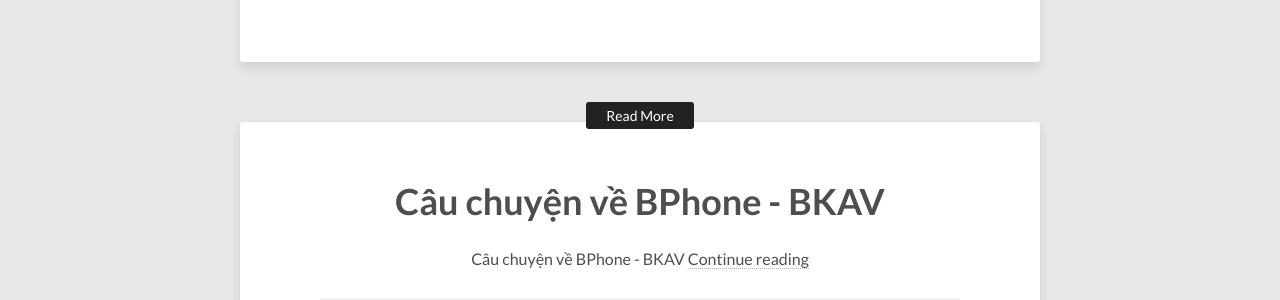
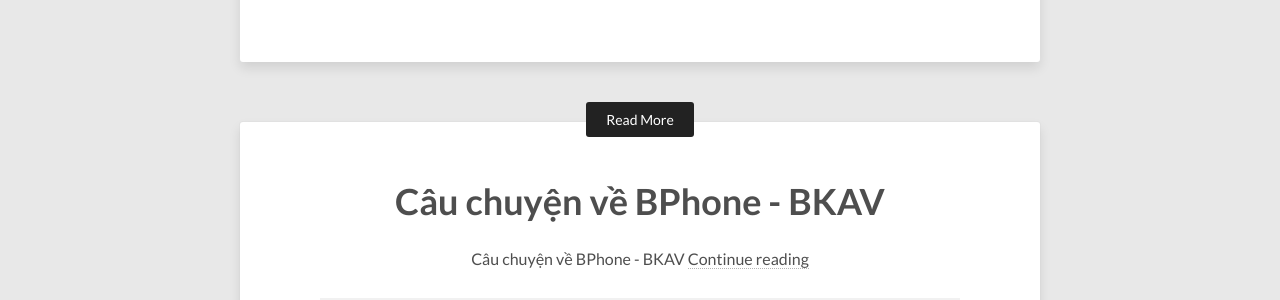
Before and after one commit to vareisen/vareisen.github.io, a Jekyll site: the page built from _posts/2015-05-24-Exercise-evening.md, in a window 1280 px wide. Shown: the part 375-675 px from the top of the page. Built offline with Jekyll 4.4.1, drawn with Linux system fonts in a browser that asks for light colours.

Commit message:
Update _elements.scss

```diff
--- a/_sass/_elements.scss
+++ b/_sass/_elements.scss
@@ -64,7 +64,7 @@
 .btn {
   display: inline-block;
   margin-bottom: 20px;
-  padding: 5px 20px;
+  padding: 9px 20px;
   @include font-rem(14);
   background-color: $primary;
   color: $white;
```
